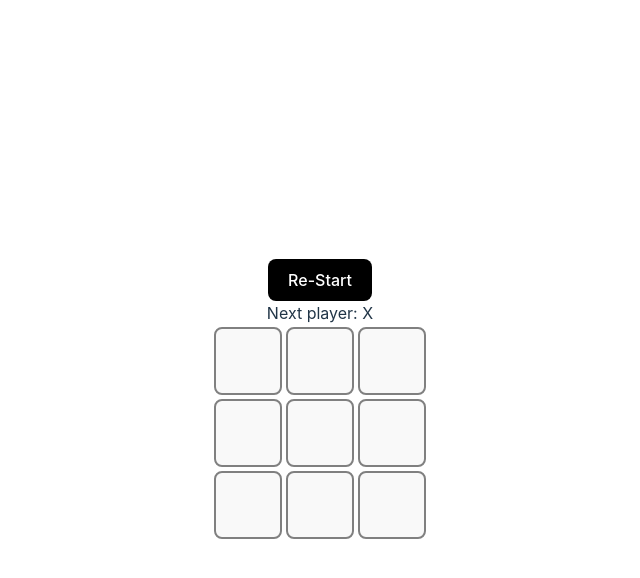
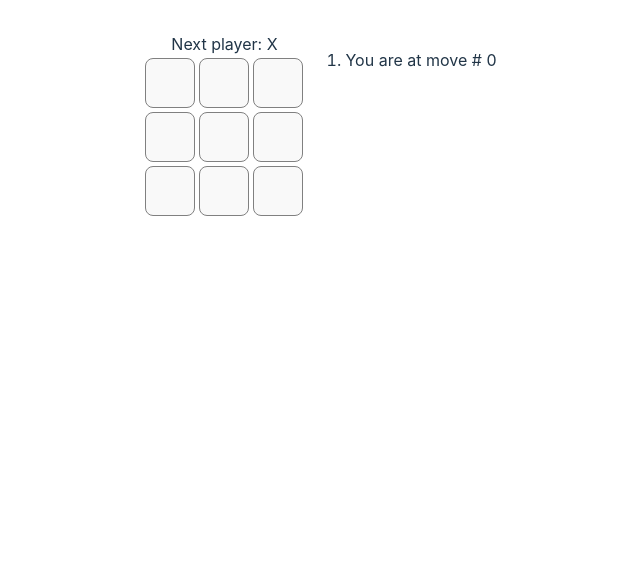
Before and after one commit to priyasharma27021992/tic-tac-toe, a React (Vite) app: page / in a window 1280 px wide. Shown: the top 578 px of the page, without its empty margins (320-960 px from the left). Built offline with nearby package versions, Linux system fonts and the light colour scheme.

Commit message:
made css better and added jump to move functionality

```diff
--- a/src/App.css
+++ b/src/App.css
@@ -2,6 +2,7 @@
     max-width: 1280px;
     margin: 0 auto;
     padding: 2rem;
+    height: 100vh;
     text-align: center;
   }
 
@@ -42,12 +43,26 @@
   }
 
   .board-row .square{
-  border: 2px solid gray;
+    border: 1px solid gray;
     margin: 2px;
-  padding: 2rem;
+    padding: 0px;
+    width: 50px;
+    height: 50px;
+    vertical-align: middle;
   }
 
   .restart-btn{
       background: black;
       color: white;
   }
+
+  .game{
+    display: flex;
+    flex-direction: row;
+  }
+
+  @media only screen and (max-width: 600px) {
+    .game{
+      flex-direction: column;
+    }
+  }
--- a/src/App.tsx
+++ b/src/App.tsx
@@ -1,11 +1,50 @@
-import "./App.css";
+import { useEffect, useState } from "react";
 import { Board } from "./components/Board";
 
+import "./App.css";
+
 function App() {
+  const [history, setHistory] = useState([Array(9).fill(null)]);
+  const [currentMove, setCurrentMove] = useState(0);
+  const xIsNext = currentMove % 2 === 0;
+  const currentSquares = history[currentMove];
+
+  function handlePlay(nextSquares) {
+    const nextHistory = [...history.slice(0, currentMove + 1), nextSquares];
+    setHistory(nextHistory);
+    setCurrentMove(nextHistory.length - 1);
+  }
+
+  function jumpTo(nextMove) {
+    setCurrentMove(nextMove);
+  }
+
+  const moves = history.map((squares, move) => {
+    console.log("history", history);
+    let description;
+    if (move > 0) {
+      description = "Go to move #" + move;
+    } else {
+      description = "Go to game start";
+    }
+    return (
+      <li key={move}>
+        {currentMove === move ? (
+          <div>You are at move # {move}</div>
+        ) : (
+          <button onClick={() => jumpTo(move)}>{description}</button>
+        )}
+      </li>
+    );
+  });
+
   return (
     <div className="game">
       <div className="game-board">
-        <Board />
+        <Board xIsNext={xIsNext} squares={currentSquares} onPlay={handlePlay} />
+      </div>
+      <div className="game-info">
+        <ol>{moves}</ol>
       </div>
     </div>
   );
--- a/src/components/Board.tsx
+++ b/src/components/Board.tsx
@@ -1,10 +1,7 @@
-import { useState } from "react";
 import { Square } from "./Square";
 import { calculateWinner } from "../utils/calculateWinner";
 
-export const Board = () => {
-  const [xIsNext, setIsNext] = useState(true);
-  const [squares, setSquares] = useState(Array(9).fill(null));
+export const Board = ({ xIsNext, squares, onPlay }) => {
   const winner = calculateWinner(squares);
   let status;
 
@@ -13,10 +10,6 @@
   } else {
     status = "Next player: " + (xIsNext ? "X" : "O");
   }
-
-  const handleReset = () => {
-    setSquares(Array(9).fill(null));
-  };
 
   const handleClick = (i: number) => {
     if (squares[i] || calculateWinner(squares)) {
@@ -28,14 +21,10 @@
     } else {
       nextSquares[i] = "O";
     }
-    setSquares(nextSquares);
-    setIsNext(!xIsNext);
+    onPlay(nextSquares);
   };
   return (
     <>
-      <button className="restart-btn" onClick={handleReset}>
-        Re-Start
-      </button>
       <div className="status">{status}</div>
       <div className="board-row">
         <Square value={squares[0]} onSquareClick={() => handleClick(0)} />
```
Lines whose indentation alone changed are shown as unchanged.
